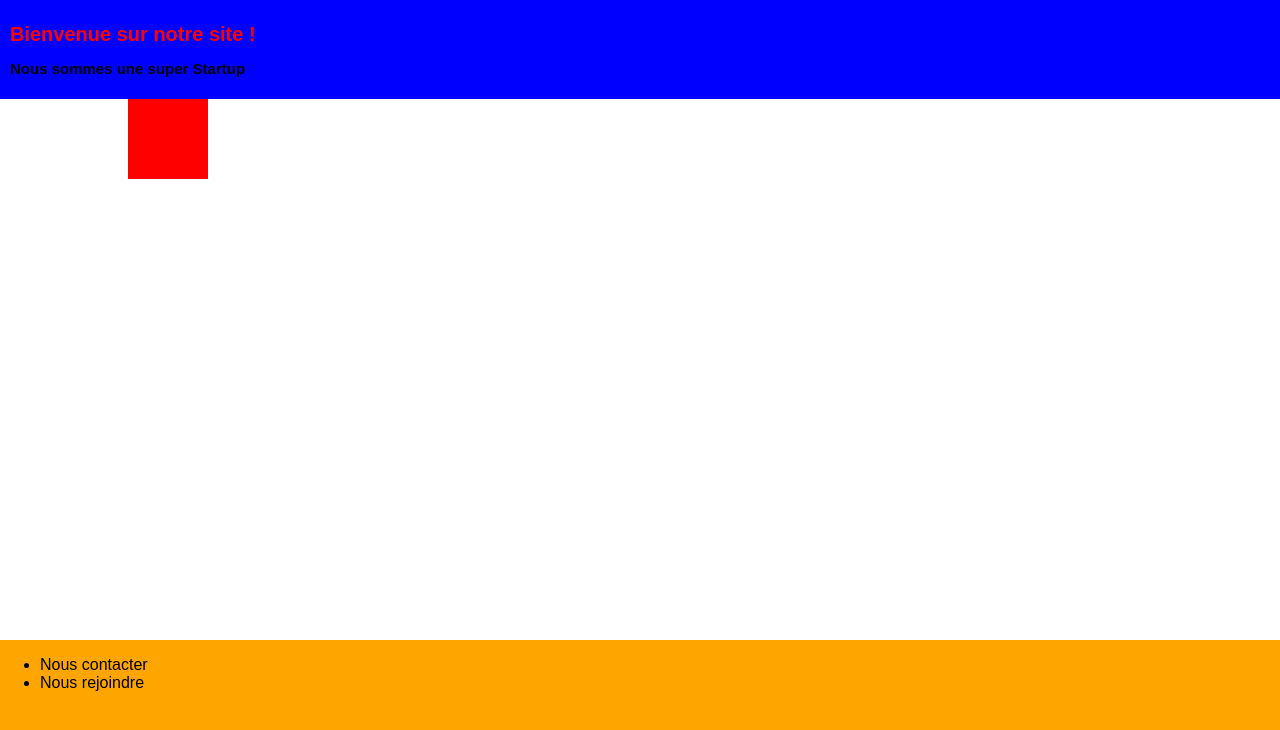
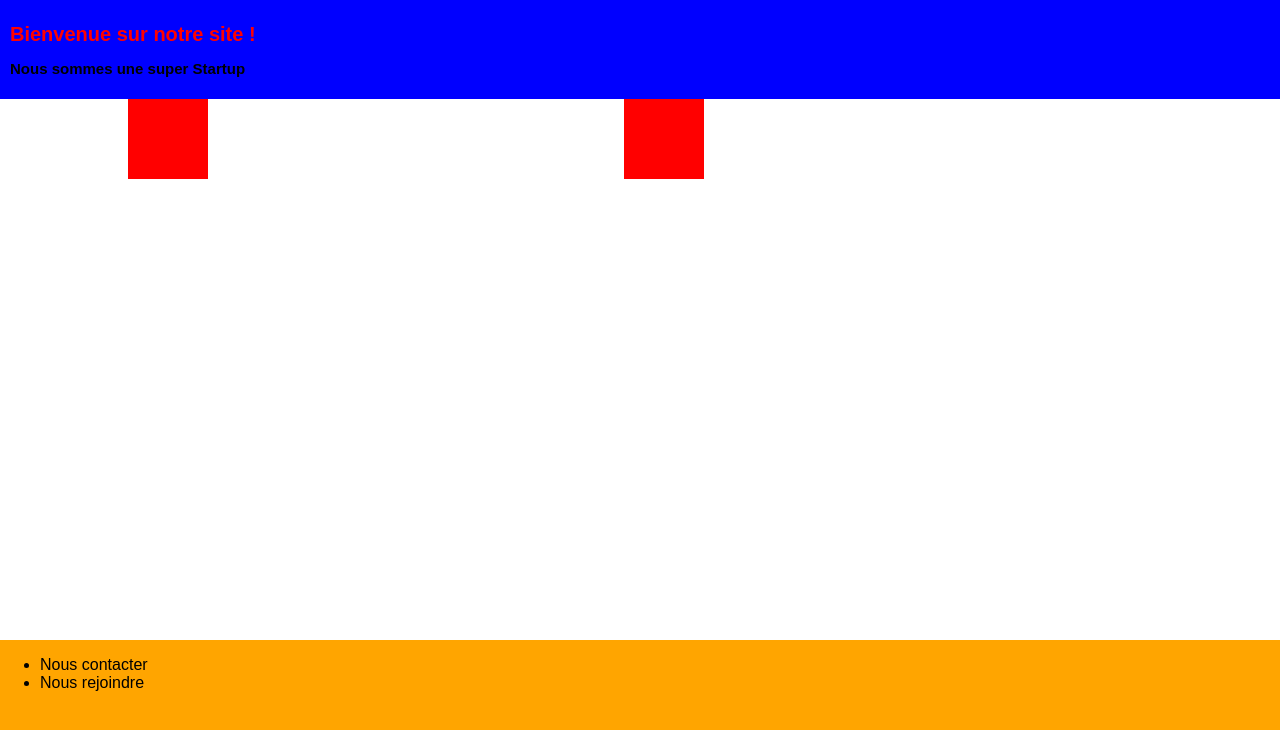
Before and after one commit to Hibbox/TP-GIT, a plain HTML site: page index.html in a window 1280 px wide. Drawn offline with Linux system fonts and the light colour scheme.

Commit message:
ajout carré 2

```diff
--- a/index.html
+++ b/index.html
@@ -30,6 +30,13 @@
   left: 10%;
   background : red;
 }
+#carre2 {
+  width  : 80px;
+  height : 80px;
+  position: absolute;
+  right: 45%;
+  background : red;
+}
   </style>
   </head>
   <body>
```
